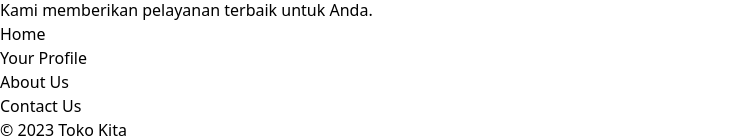
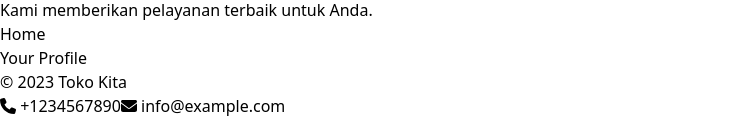
Before and after one commit to agustrio1/market, a React (Vite) app in the folder client/: page / in a window 1280 px wide. Shown: the part 2242-2381 px from the top of the page, without its empty margins (0-745 px from the left). After the commit the page ends 2360 px from the top, so only its background shows below. Built offline with nearby package versions, Linux system fonts and the light colour scheme; no server answers.

Commit message:
change footer

```diff
--- a/client/src/components/footer/Footer.jsx
+++ b/client/src/components/footer/Footer.jsx
@@ -1,5 +1,7 @@
 import React from 'react';
 import { Link } from 'react-router-dom';
+import { FontAwesomeIcon } from '@fortawesome/react-fontawesome';
+import { faPhone, faEnvelope } from '@fortawesome/free-solid-svg-icons';
 
 const Footer = () => {
   return (
@@ -16,15 +18,17 @@ const Footer = () => {
           <li>
             <Link to={'/profile'} className="hover:text-gray-500">Your Profile</Link>
           </li>
-          <li>
-            <Link to={'/about'} className="hover:text-gray-500">About Us</Link>
-          </li>
-          <li>
-            <Link to={'/contact'} className="hover:text-gray-500">Contact Us</Link>
-          </li>
         </ul>
         <div className="text-center lg:text-left mt-4 lg:mt-0">
           <p className="text-sm">&copy; {new Date().getFullYear()} Toko Kita</p>
+          <div className="flex space-x-2 mt-2">
+            <a href="tel:+1234567890" className="text-white hover:text-gray-500">
+              <FontAwesomeIcon icon={faPhone} /> +1234567890
+            </a>
+            <a href="mailto:info@example.com" className="text-white hover:text-gray-500">
+              <FontAwesomeIcon icon={faEnvelope} /> info@example.com
+            </a>
+          </div>
         </div>
       </div>
     </div>
```
